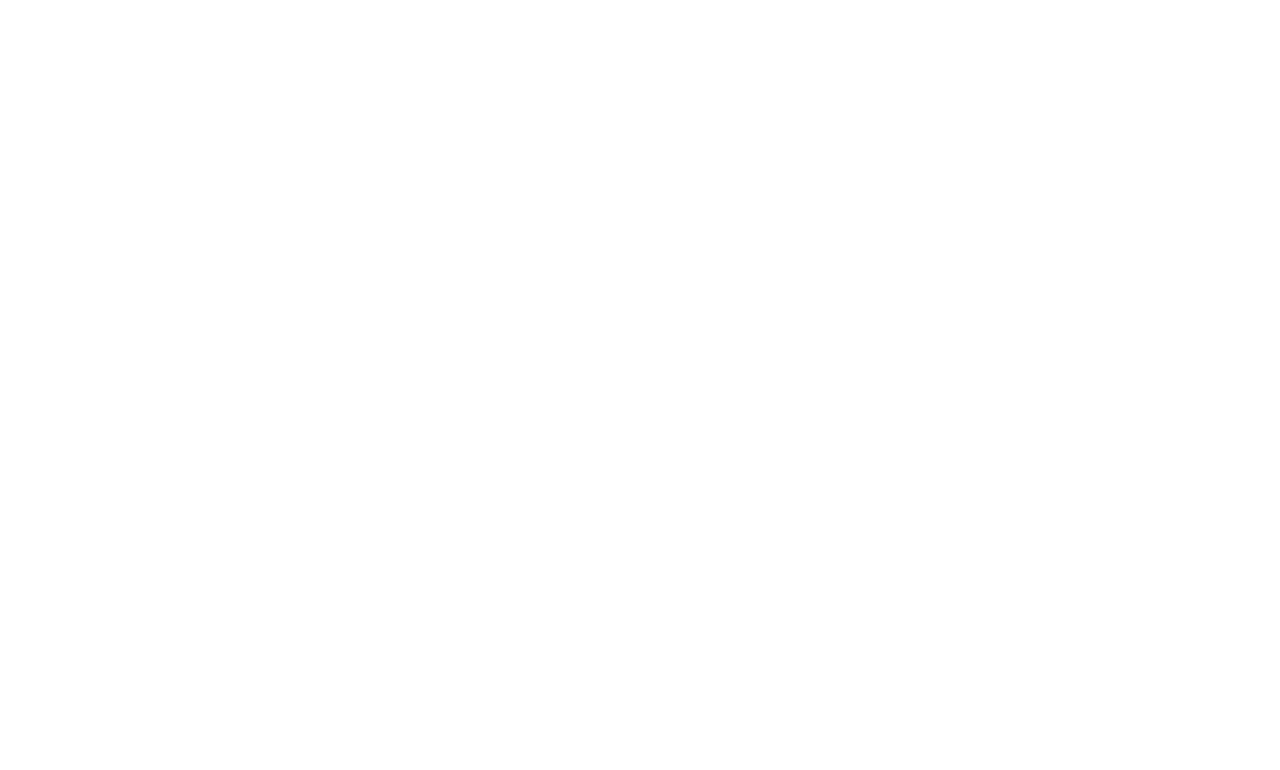
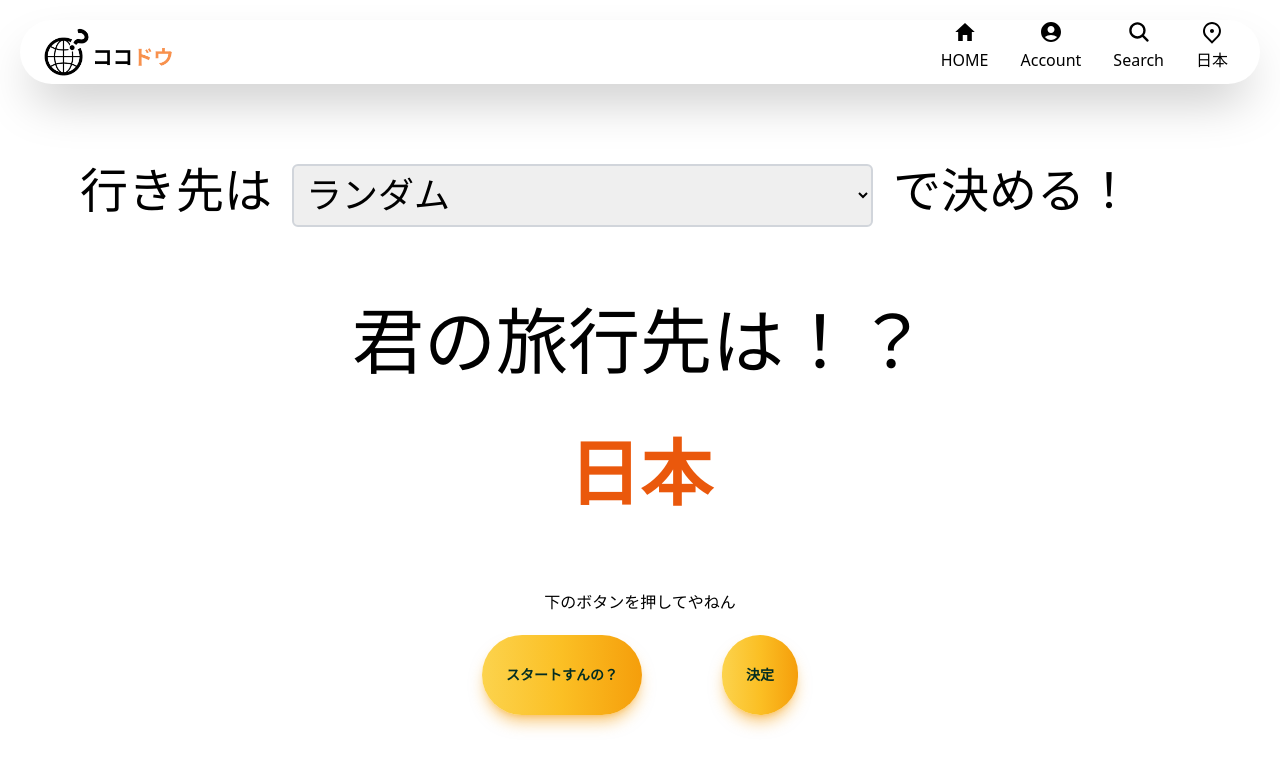
Before and after one commit to ojiro-doi/progate-hato, a React (Create React App) app: page /Search in a window 1280 px wide. Before the commit this address had no page. Shown: the top 770 px of the page. Built offline with nearby package versions, Linux system fonts and the light colour scheme.

Commit message:
headerのUI/画面遷移の修正

```diff
--- a/src/App.js
+++ b/src/App.js
@@ -1,7 +1,9 @@
 import { BrowserRouter, Route, Routes } from "react-router-dom";
+import Home from "./pages/Home";
 import Search from "./pages/Search";
 import Result from "./pages/Result";
 import AccountPage from "./pages/Account";
+import Notfound from "./pages/Notfound";
 import { CountryProvider } from "./Context/CountryProvider";
 
 function App() {
@@ -9,9 +11,11 @@
     <CountryProvider>
       <BrowserRouter>
         <Routes>
-          <Route path={`/`} element={<Search />} />
+          <Route path={`/`} element={<Home />} />
+          <Route path={`/Search`} element={<Search />} />
           <Route path={`/Result`} element={<Result />} />
           <Route path={`/Account`} element={<AccountPage />} />
+          <Route path={`*`} element={<Notfound />} />
         </Routes>
       </BrowserRouter>
     </CountryProvider>
--- a/src/components/Header.jsx
+++ b/src/components/Header.jsx
@@ -7,8 +7,10 @@
 import { IoSearch } from "react-icons/io5"; //Searchアイコン
 import { RiMapPin2Line } from "react-icons/ri"; //国名アイコン
 import { FaBars, FaTimes } from "react-icons/fa";
+import { CountryContext } from "../Context/CountryProvider";
 
 const Header = () => {
+  const { selectedCountry } = React.useContext(CountryContext);
   const [isOpen, setIsOpen] = useState(false);
   const toggleMenu = useCallback(() => {
     setIsOpen(!isOpen);
@@ -17,24 +19,56 @@
   return (
     <header className="px-5 pt-5 w-full relative">
       <div className="container flex mx-auto flex-row h-16 shadow-2xl rounded-full justify-between">
-        <img
-          src={logo}
-          alt="ロゴの名前"
-          className="object-contain pl-6 py-2"
-        />
+        <img src={logo} alt="ロゴの名前" className="object-contain pl-6 py-2" />
         <div className="hidden md:flex">
           <IconContext.Provider value={{ color: "#000000", size: "24" }}>
-            <Link to="/" className="p-4">
+            <Link
+              to="/"
+              className="mr-8"
+              style={{
+                display: "flex",
+                flexDirection: "column",
+                alignItems: "center",
+              }}
+            >
               <IoMdHome />
+              <span style={{ marginTop: "4px" }}>HOME</span>
             </Link>
-            <Link to="/Account" className="p-4">
+            <Link
+              to="/Account"
+              className="mr-8"
+              style={{
+                display: "flex",
+                flexDirection: "column",
+                alignItems: "center",
+              }}
+            >
               <MdAccountCircle />
+              <span style={{ marginTop: "4px" }}>Account</span>
             </Link>
-            <Link to="/Search" className="p-4">
+            <Link
+              to="/Search"
+              className="mr-8"
+              style={{
+                display: "flex",
+                flexDirection: "column",
+                alignItems: "center",
+              }}
+            >
               <IoSearch />
+              <span style={{ marginTop: "4px" }}>Search</span>
             </Link>
-            <Link to="/result" className="p-4">
+            <Link
+              to="/Result"
+              className="mr-8"
+              style={{
+                display: "flex",
+                flexDirection: "column",
+                alignItems: "center",
+              }}
+            >
               <RiMapPin2Line />
+              <span style={{ marginTop: "4px" }}>{selectedCountry.name}</span>
             </Link>
           </IconContext.Provider>
         </div>
@@ -43,15 +77,25 @@
             onClick={toggleMenu}
             className="text-black focus:outline-none"
           >
-            <FaBars size={24} />
+            <FaBars size={24} className="mr-8" />
           </button>
         </div>
       </div>
       {isOpen && (
-        <div className="fixed inset-0 bg-black bg-opacity-50 z-40" onClick={toggleMenu}></div>
+        <div
+          className="fixed inset-0 bg-black bg-opacity-70 z-40 "
+          // onClick={toggleMenu}
+        >
+          <button
+            onClick={toggleMenu}
+            className="text-white focus:outline-none absolute top-0 right-0 m-4"
+          >
+            <FaTimes size={32} style={{color:'white'}}/>
+          </button>
+        </div>
       )}
       <div
-        className={`absolute top-16 left-0 mt-2 bg-white w-full shadow-xl rounded-b-lg z-50 ${
+        className={`absolute top-16 left-0 mt-2 bg-white w-full shadow-xl rounded-2xl z-50 ${
           isOpen ? "block" : "hidden"
         }`}
       >
@@ -61,33 +105,57 @@
               to="/"
               className="p-4 text-center border-b-2 border-black"
               onClick={() => setIsOpen(false)}
+              style={{
+                display: "flex",
+                flexDirection: "row",
+                justifyContent: "center",
+                alignItems: "center",
+              }}
             >
               <IoMdHome />
-              <span>HOME</span>
+              <span className="font-bold">HOME</span>
             </Link>
             <Link
               to="/Account"
               className="p-4 text-center border-b-2 border-black"
               onClick={() => setIsOpen(false)}
+              style={{
+                display: "flex",
+                flexDirection: "row",
+                justifyContent: "center",
+                alignItems: "center",
+              }}
             >
               <MdAccountCircle />
-              <span>Account</span>
+              <span className="font-bold">Account</span>
             </Link>
             <Link
               to="/Search"
               className="p-4 text-center border-b-2 border-black"
               onClick={() => setIsOpen(false)}
+              style={{
+                display: "flex",
+                flexDirection: "row",
+                justifyContent: "center",
+                alignItems: "center",
+              }}
             >
               <IoSearch />
-              <span>Search</span>
+              <span className="font-bold">Search</span>
             </Link>
             <Link
-              to="/result"
-              className="p-4 text-center border-b-2 border-black"
+              to="/Result"
+              className="p-4 text-center "
               onClick={() => setIsOpen(false)}
+              style={{
+                display: "flex",
+                flexDirection: "row",
+                justifyContent: "center",
+                alignItems: "center",
+              }}
             >
               <RiMapPin2Line />
-              <span>国名</span>
+              <span className="font-bold">{selectedCountry.name}</span>
             </Link>
           </nav>
         </IconContext.Provider>
--- a/src/features/Result/Map.jsx
+++ b/src/features/Result/Map.jsx
@@ -31,7 +31,7 @@
           <GoogleMap
             mapContainerStyle={containerStyle}
             center={center}
-            zoom={10}
+            zoom={5}
           >
             <MarkerF position={center} />
           </GoogleMap>
--- a/src/features/Search/RouletteDisplay.jsx
+++ b/src/features/Search/RouletteDisplay.jsx
@@ -58,7 +58,7 @@
           {start ? "ストップすんの？" : "スタートすんの？"}
         </button>
         <button className="ml-10 h-20 w-50 px-6 m-2 bg-gradient-to-r from-amber-300 via-amber-400 to-amber-500 hover:bg-gradient-to-br focus:ring-4 focus:outline-none focus:ring-amber-300 dark:focus:ring-amber-800 shadow-lg shadow-amber-500/50 dark:shadow-lg dark:shadow-blue-800/80 font-medium rounded-full text-lg text-sm text-emerald-950 md:font-bold px-5 py-2.5 text-center me-2 mb-2">
-          <Link to="/result">　　　決定　　　</Link>
+          <Link to="/result">決定</Link>
         </button>
       </div>
     </div>
--- a/src/pages/Home.js
+++ b/src/pages/Home.js
@@ -1,6 +1,6 @@
 import '../Tailwind.css';
 import Header from '../components/Header';
-import InputFormBudget from '../features/Search/SearchFormat';
+import InputFormBudget from '../features/Search/InputFormBudget';
 
 function Home() {
 
```
